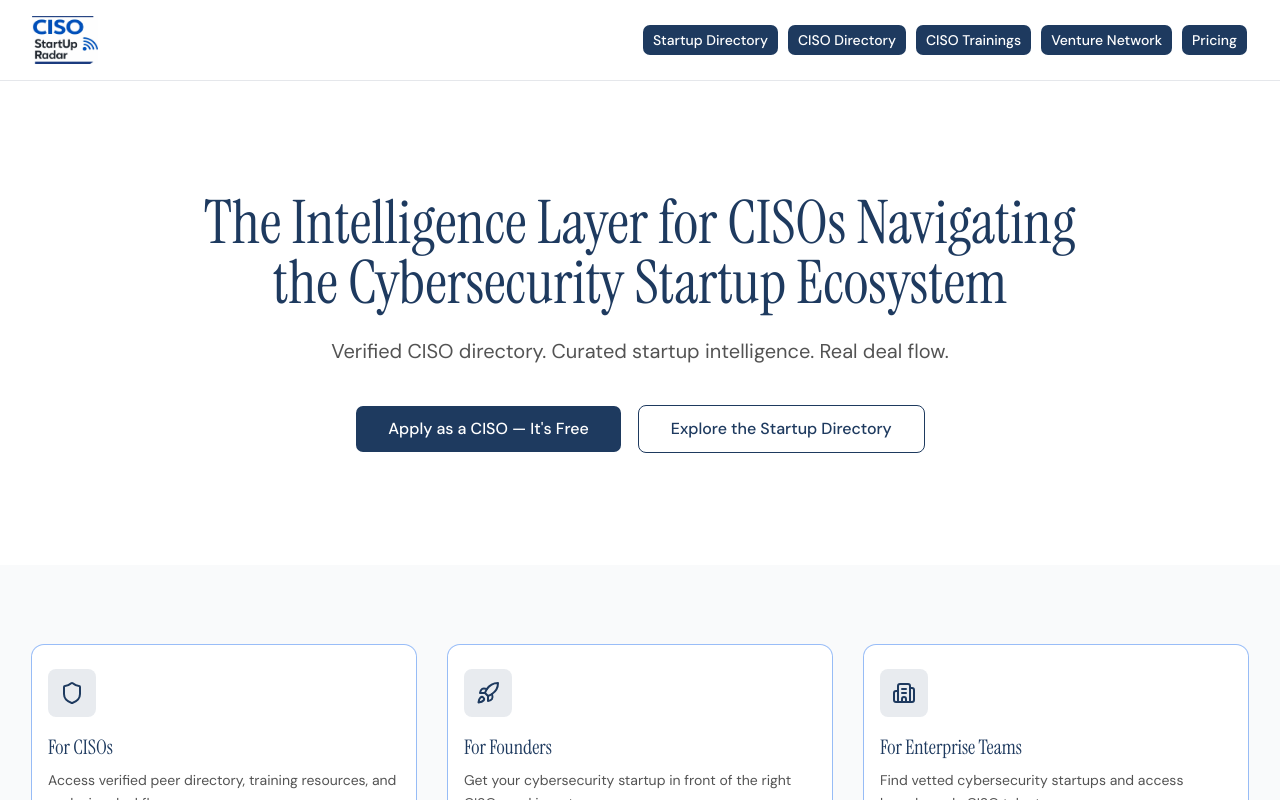
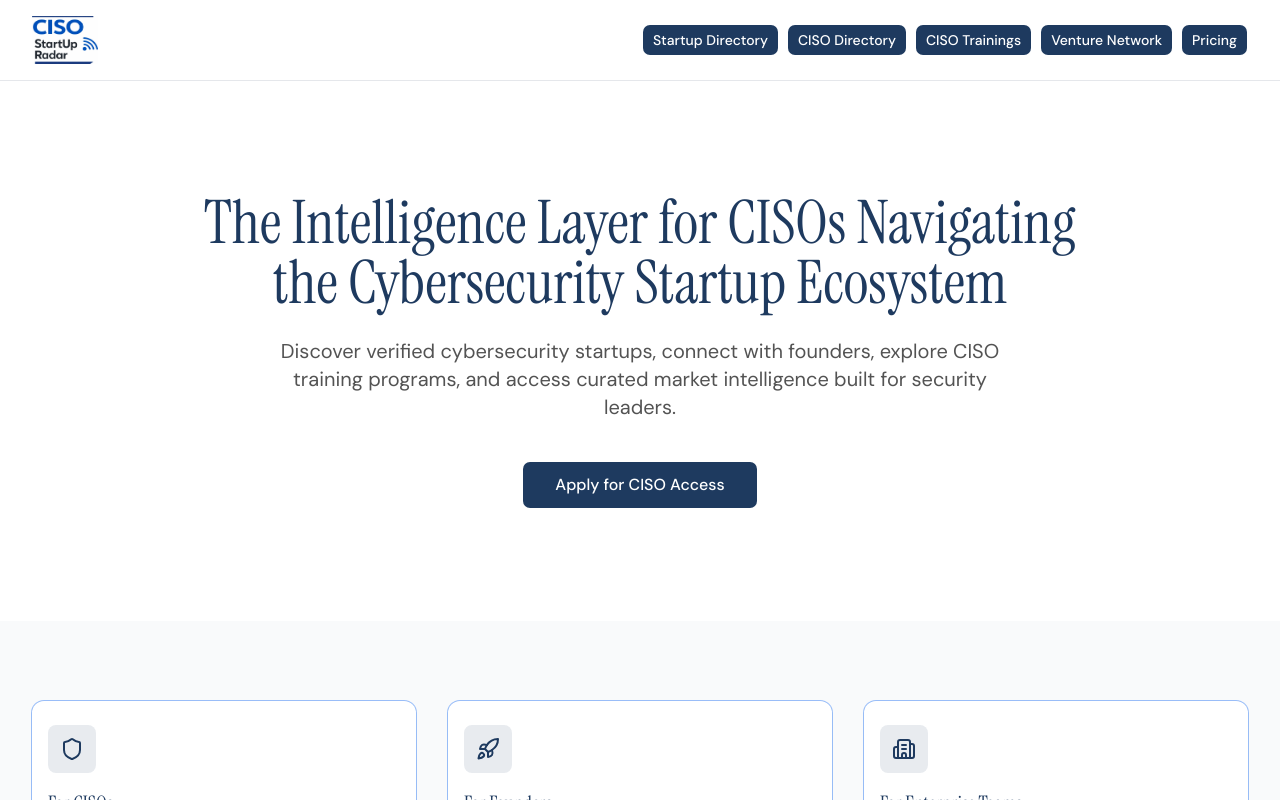
Before and after one commit to Sydmhz/ciso-startup-radar, a Next.js app: page / in a window 1280 px wide. Shown: the top 800 px of the page. Built offline with nearby package versions, Linux system fonts and the light colour scheme.

Commit message:
feat: update hero subheading and single CTA button

```diff
--- a/src/app/(public)/page.tsx
+++ b/src/app/(public)/page.tsx
@@ -89,25 +89,16 @@ export default function HomePage() {
             The Intelligence Layer for CISOs Navigating the Cybersecurity
             Startup Ecosystem
           </h1>
-          <p className="mt-6 text-lg md:text-xl text-[#0A0A0A]/70 max-w-2xl mx-auto">
-            Verified CISO directory. Curated startup intelligence. Real deal
-            flow.
+          <p className="mt-6 text-lg md:text-xl text-[#0A0A0A]/70 max-w-3xl mx-auto">
+            Discover verified cybersecurity startups, connect with founders, explore CISO training programs, and access curated market intelligence built for security leaders.
           </p>
-          <div className="mt-10 flex flex-col sm:flex-row items-center justify-center gap-4">
+          <div className="mt-10 flex items-center justify-center">
             <Button
               asChild
               size="lg"
               className="bg-navy hover:bg-navy/90 text-white px-8 py-3 text-base h-12"
             >
-              <Link href="/apply">Apply as a CISO &mdash; It&apos;s Free</Link>
-            </Button>
-            <Button
-              asChild
-              variant="outline"
-              size="lg"
-              className="border-navy text-navy hover:bg-navy/5 px-8 py-3 text-base h-12"
-            >
-              <Link href="/directory">Explore the Startup Directory</Link>
+              <Link href="/apply">Apply for CISO Access</Link>
             </Button>
           </div>
         </div>
```
